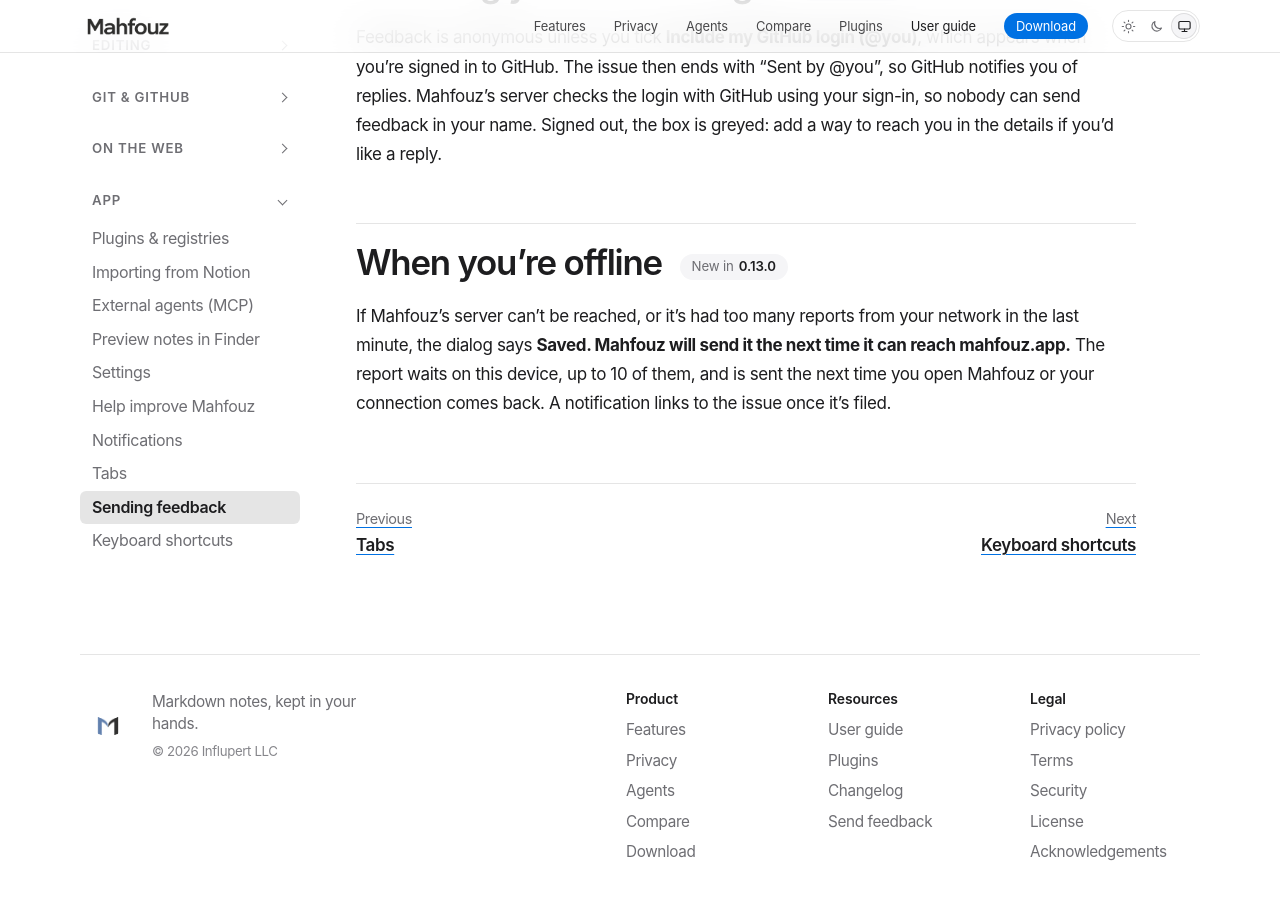
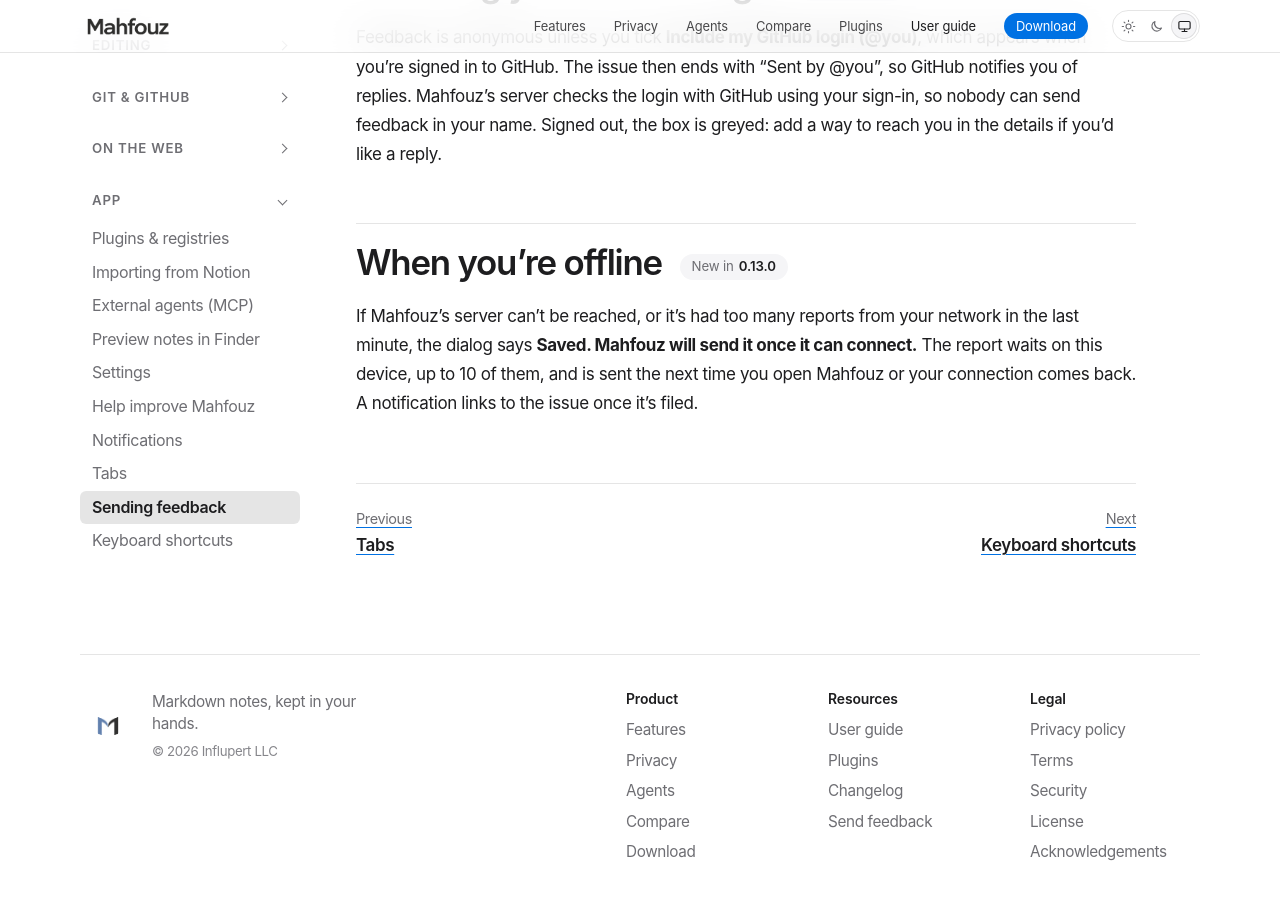
Before and after one commit to mahfouz-app/docs, a Jekyll site: the page built from guide/feedback.md, in a window 1280 px wide and 900 px high, scrolled down 679 px. Built offline with Jekyll 4.4.1, drawn with Linux system fonts in a browser that asks for light colours.

Commit message:
Quote the feedback dialog's new offline message
Co-Authored-By: Claude Opus 5.5 <noreply@anthropic.com>

```diff
--- a/guide/feedback.md
+++ b/guide/feedback.md
@@ -35,6 +35,6 @@ if you'd like a reply.
 
 If Mahfouz's server can't be reached, or it's had too many reports from your
 network in the last minute, the dialog says **Saved. Mahfouz will send it
-the next time it can reach mahfouz.app.** The report waits on this device,
+once it can connect.** The report waits on this device,
 up to 10 of them, and is sent the next time you open Mahfouz or your
 connection comes back. A notification links to the issue once it's filed.
```
